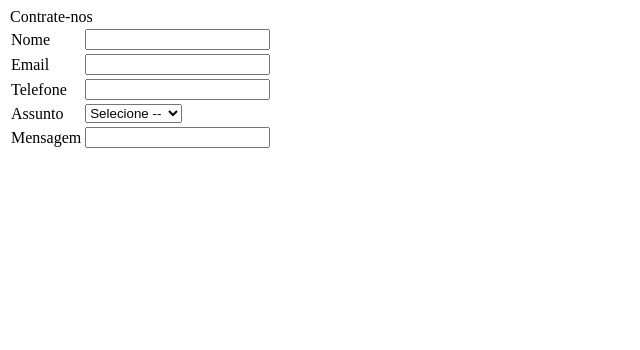
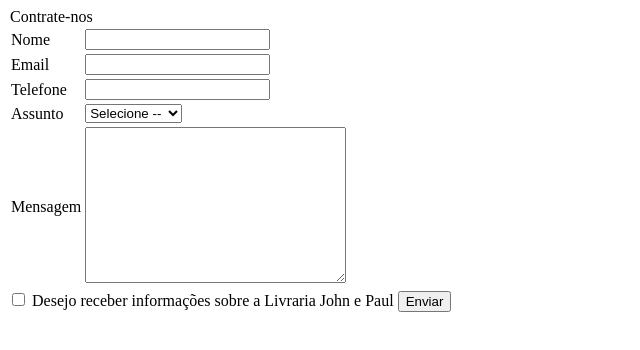
Before and after one commit to Emilly-Freire/Livraria, a plain HTML site: page pages/contato.html in a window 1280 px wide. Shown: the whole page, without its empty margins (0-640 px from the left). Drawn offline with Linux system fonts and the light colour scheme.

Commit message:
adicionando mais

```diff
--- a/pages/contato.html
+++ b/pages/contato.html
@@ -34,9 +34,12 @@
             </tr>
             <tr>
                 <td><label for="mensagem">Mensagem</label></td>
-                <td><input type="text" name="mensagem" id="mensagem"></td>
+                <td><textarea name="areatexto" id="mensagem" cols="30" rows="10"></textarea></td>
             </tr>
         </tbody>
     </table>
+    <input type="checkbox" name="notificacao" id="notificacao">
+    Desejo receber informações sobre a Livraria John e Paul
+    <button>Enviar</button>
 </body>
 </html>
```
